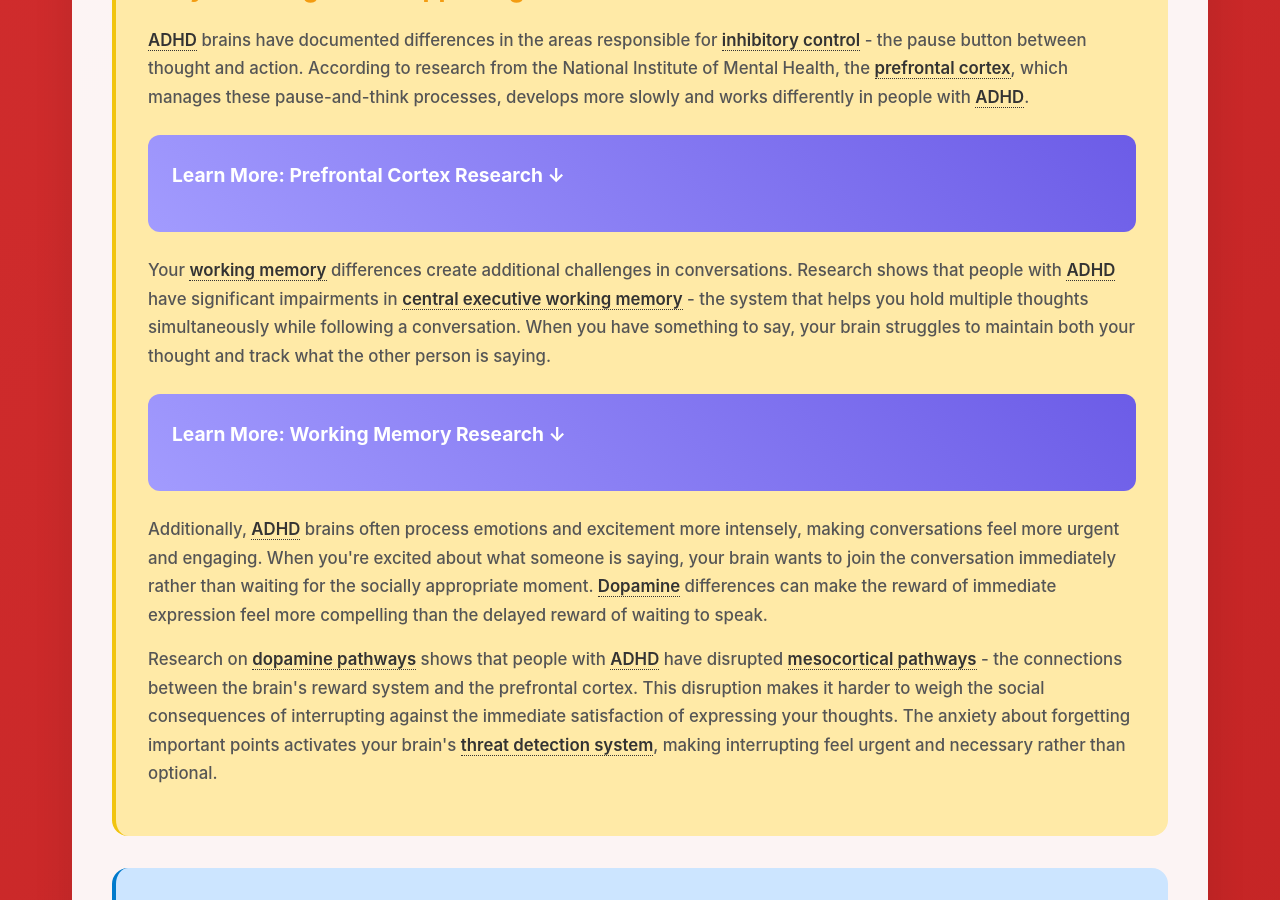
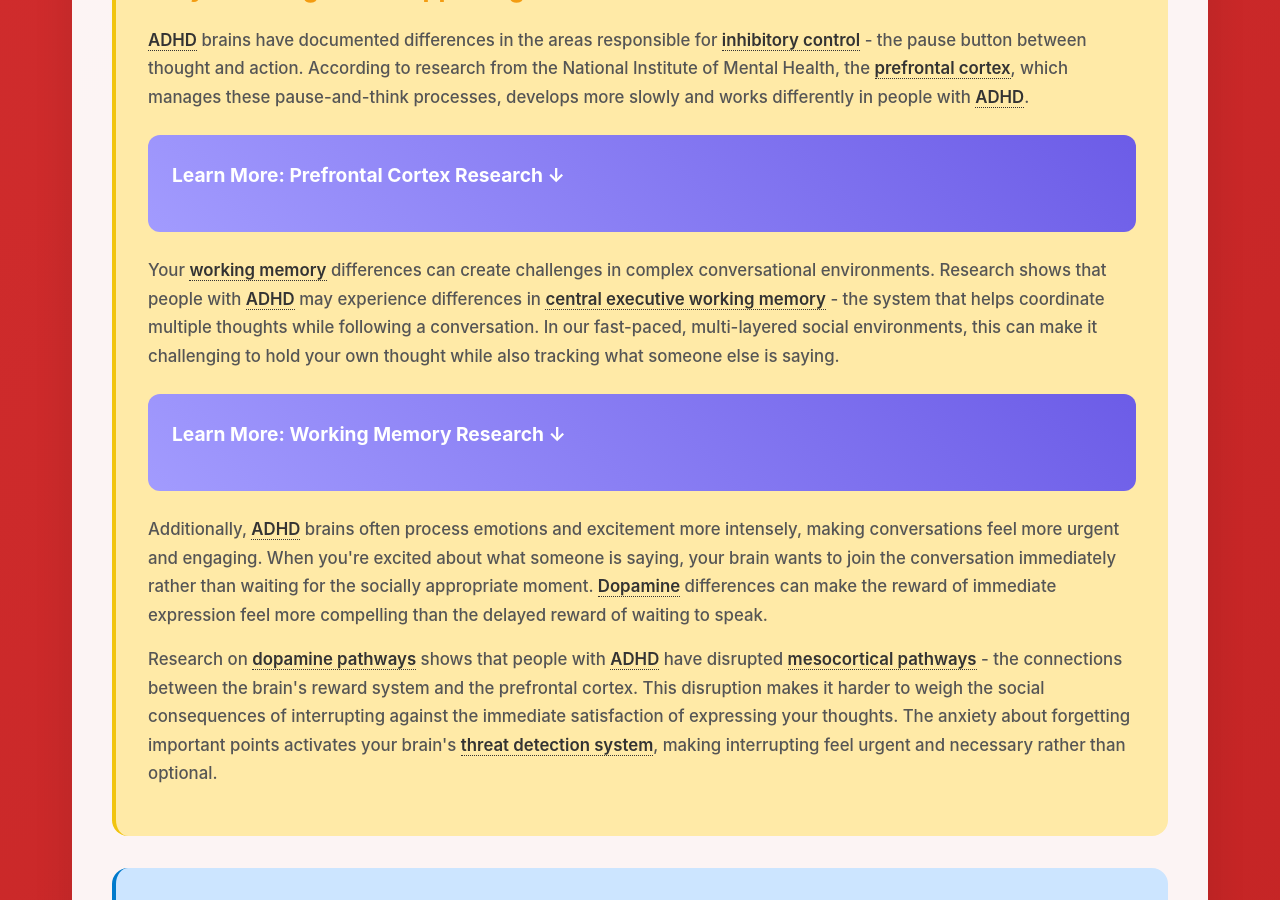
Before and after one commit to neurodivergent-survival-guide/neurodivergent-survival-guide, a Jekyll site: the page built from struggles/interrupting-and-blurting.html, in a window 1280 px wide and 900 px high, scrolled down 1601 px. Built offline with Jekyll 4.4.1, drawn with Linux system fonts in a browser that asks for light colours.

Commit message:
Update interrupting-and-blurting.html

```diff
--- a/struggles/interrupting-and-blurting.html
+++ b/struggles/interrupting-and-blurting.html
@@ -49,7 +49,7 @@
             </div>
         </div>
 
-        <p>Your <span class="jargon">working memory<span class="tooltip">The brain's ability to hold and manipulate information temporarily while completing tasks</span></span> differences create additional challenges in conversations. Research shows that people with <span class="jargon">ADHD<span class="tooltip">Attention-Deficit/Hyperactivity Disorder - brain differences affecting attention, impulse control, and executive function</span></span> have significant impairments in <span class="jargon">central executive working memory<span class="tooltip">The brain system that manages and coordinates multiple pieces of information simultaneously</span></span> - the system that helps you hold multiple thoughts simultaneously while following a conversation. When you have something to say, your brain struggles to maintain both your thought and track what the other person is saying.</p>
+        <p>Your <span class="jargon">working memory<span class="tooltip">The brain's ability to hold and manipulate information temporarily while completing tasks</span></span> differences can create challenges in complex conversational environments. Research shows that people with <span class="jargon">ADHD<span class="tooltip">Attention-Deficit/Hyperactivity Disorder - brain differences affecting attention, impulse control, and executive function</span></span> may experience differences in <span class="jargon">central executive working memory<span class="tooltip">The brain system that manages and coordinates multiple pieces of information simultaneously</span></span> - the system that helps coordinate multiple thoughts while following a conversation. In our fast-paced, multi-layered social environments, this can make it challenging to hold your own thought while also tracking what someone else is saying.</p>
 
         <div class="learn-more" onclick="toggleLearnMore(this)">
             <h3>Learn More: Working Memory Research ↓</h3>
```
